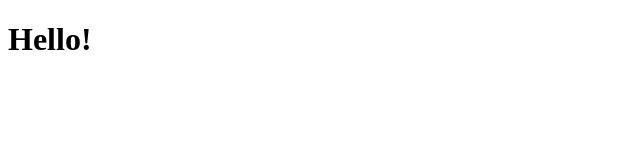
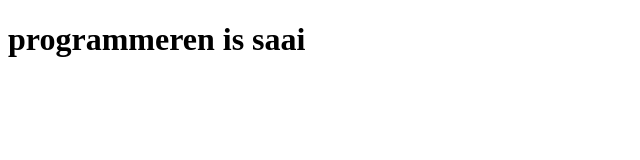
Before and after one commit to emmavvisser/blog, a plain HTML site: page index.html in a window 1280 px wide. Shown: the whole page, without its empty margins (0-640 px from the left). Drawn offline with Linux system fonts and the light colour scheme.

Commit message:
Changed index text

```diff
--- a/index.html
+++ b/index.html
@@ -4,6 +4,6 @@
   </head>
 
   <body>
-    <h1>Hello!</h1>
+    <h1>programmeren is saai</h1>
   </body>
 </html>
```
